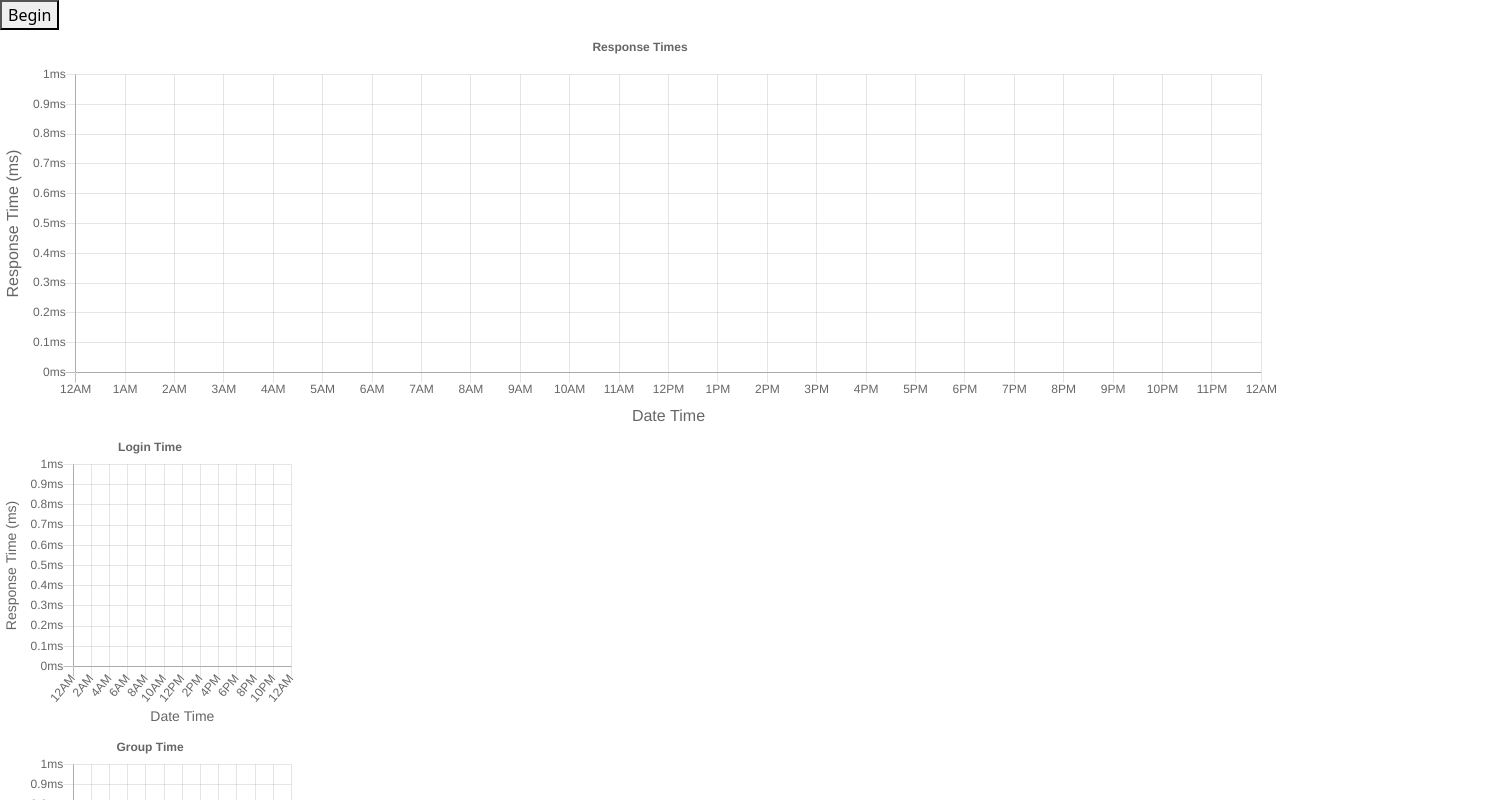
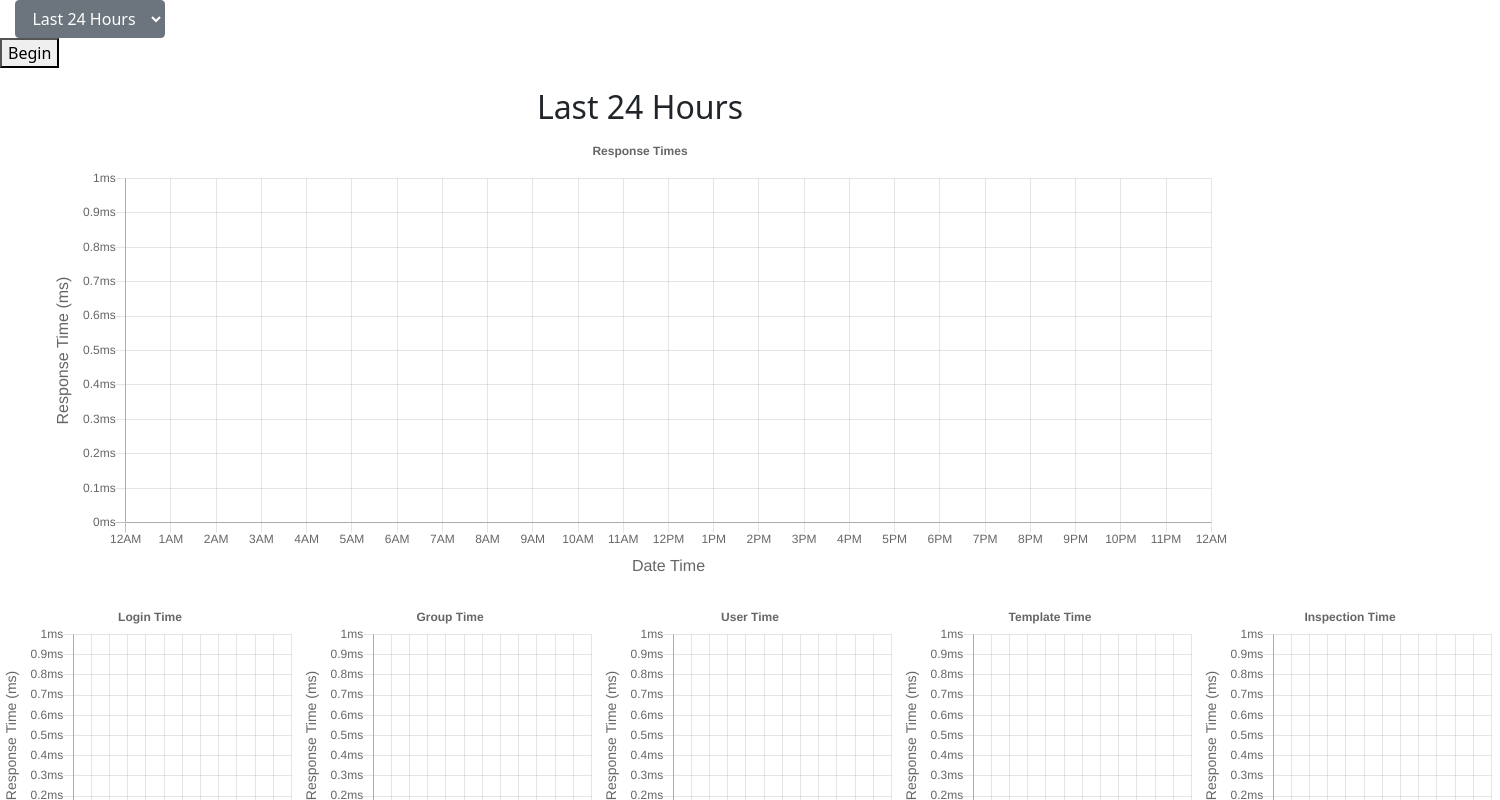
Before and after one commit to rheal3/ApiResponseTest, a React (Create React App) app in the folder react-postgres/: page / in a window 1280 px wide. Shown: the top 800 px of the page, 1500 px wide, since content can reach past the window. Built offline with nearby package versions, Linux system fonts and the light colour scheme.

Commit message:
added timeframe to view charts - not fully functional

```diff
--- a/react-postgres/src/components/AutomatedHistory/AutomatedHistory.js
+++ b/react-postgres/src/components/AutomatedHistory/AutomatedHistory.js
@@ -6,9 +6,14 @@ import { getAccessDataInTimeframe, formatTableData, getDataInTimeframe } from '.
 import { testLoginTime } from '../ResponseTests/LoginTest'
 
 import { mainChartDetails, loginChartDetails, setChartDetails } from './setCharts'
-import { setDataFunc } from './setData'
+import { setDataFunc, setPromiseTimeFrame } from './setData'
 
 const AutomatedHistory = () => {
+
+  const [dropDownValue, setDropDownValue] = useState("last24Hours")
+  const [chartTitle, setChartTitle] = useState("Last 24 Hours")
+
+
   // CHART STATES
   const [mainChartState, setMainChartState] = useState({});
   const [loginChartState, setLoginChartState] = useState({});
@@ -25,16 +30,36 @@ const AutomatedHistory = () => {
   const [templatesData, setTemplatesData] = useState([{}]);
   const [inspectionsData, setInspectionsData] = useState([{}]);
 
+  const handleChangeDropDown = (e) => {
+    let choice = e.target.value;
+    setDropDownValue(choice);
+    switch (choice) {
+        case "last24Hours":
+            setChartTitle("Last 24 Hours")
+            break;
+        case "last7Days":
+            setChartTitle("Last 7 Days")
+            break;
+        case "last2Weeks":
+            setChartTitle("Last 2 Weeks")
+            break;
+    }
+  }
+
   let allPastData = {};
+  let timeFrame = setPromiseTimeFrame(dropDownValue);
+
+
   const getStoredData = async () => {
-    return Promise.all([
-      await getAccessDataInTimeframe('access_token', '24 HOURS', true).then(formatTableData),
-      await getAccessDataInTimeframe('access_token', '24 HOURS', false).then(formatTableData),
-      await getDataInTimeframe('groups', '24 HOURS').then(formatTableData),
-      await getDataInTimeframe('users', '24 HOURS').then(formatTableData),
-      await getDataInTimeframe('templates', '24 HOURS').then(formatTableData),
-      await getDataInTimeframe('inspections', '24 HOURS').then(formatTableData)
-    ]).then(values => {
+    let promises = [
+      await getAccessDataInTimeframe('access_token', timeFrame, true).then(formatTableData),
+      await getAccessDataInTimeframe('access_token', timeFrame, false).then(formatTableData),
+      await getDataInTimeframe('groups', timeFrame).then(formatTableData),
+      await getDataInTimeframe('users', timeFrame).then(formatTableData),
+      await getDataInTimeframe('templates', timeFrame).then(formatTableData),
+      await getDataInTimeframe('inspections', timeFrame).then(formatTableData),
+    ]
+    return Promise.all(promises).then(values => {
       allPastData["access_token_true"] = values[0];
       allPastData["access_token_false"] = values[1];
       allPastData['groups'] = values[2];
@@ -95,11 +120,21 @@ const AutomatedHistory = () => {
 
   return (
     <div>
+      <div>
+        <label for="dropDown"></label>
+        <select class="btn btn-secondary dropdown-toggle" style={{marginLeft: "15px"}} value={dropDownValue} onChange={handleChangeDropDown}> {/* <-- will change charts*/}
+          <option value="last24Hours">Last 24 Hours</option>
+          <option value="last7Days">Last 7 Days</option>
+          <option value="last2Weeks">Last 2 Weeks</option>
+        </select>
+      </div>
       <button onClick={start}>Begin</button>
-      <div>
+      <div style={{margin: "20px 50px"}}>
+        <h2 style={{textAlign: 'center'}}>{chartTitle}</h2>
+
         <MainChart data={mainChartState}/>
       </div>
-      <div>
+      <div style={{ display: 'flex', flexDirection: 'row', justifyContent: 'space-evenly', flexWrap: 'nowrap' }}>
         <div>
           <SideChart data={loginChartState} title={'Login Time'} />
         </div>
--- a/react-postgres/src/components/AutomatedHistory/setData.js
+++ b/react-postgres/src/components/AutomatedHistory/setData.js
@@ -6,3 +6,23 @@ export const setDataFunc = (allPastData, dataStore, keyName, i) => {
           })
           return old;
 }
+
+export const setPromiseTimeFrame = (dropDownValue) => {
+    let timeFrame;
+    switch (dropDownValue) {
+        case "last24Hours":
+            timeFrame = '24 HOURS';
+            break;
+        case "last7Days":
+            timeFrame = '7 DAYS';
+            break;
+        case "last2Weeks":
+            timeFrame = '2 WEEKS';
+            break;
+        case "lastMonth":
+            timeFrame = '1 MONTH';
+            break;
+
+    }
+    return timeFrame;
+}
```
